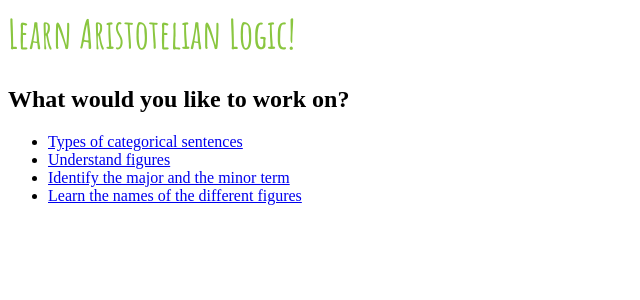
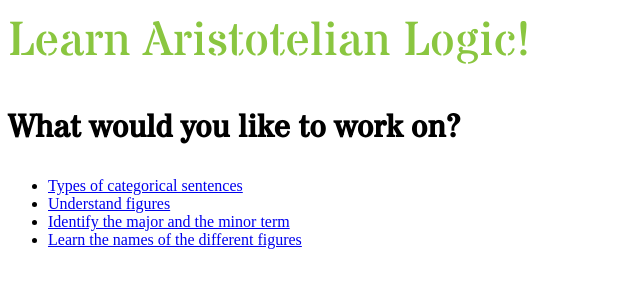
Before and after one commit to ingoglia/Aristotle_logic_flash, a Flask app: page / in a window 1280 px wide. Shown: the top 300 px of the page, without its empty margins (0-640 px from the left). Run offline with Flask 2, Linux system fonts and the light colour scheme.

Commit message:
Playing with fonts

```diff
--- a/templates/layout.html
+++ b/templates/layout.html
@@ -2,13 +2,17 @@
 <head>
     <title> Aristotelian Logic </title>
 <style>
-@import url(http://fonts.googleapis.com/css?family=Amatic+SC:700);
+@import url(http://fonts.googleapis.com/css?family=Stardos+Stencil);
 
 h1{
-    font-family: 'Amatic SC', cursive;
+    font-family: 'Stardos Stencil';
     font-weight: normal;
     color: #8ac640;
-    font-size: 2.5em;
+    font-size: 3em;
+}
+h2{
+    font-family: 'Stardos Stencil';
+    font-size: 2em;
 }
 </style>
 
```
